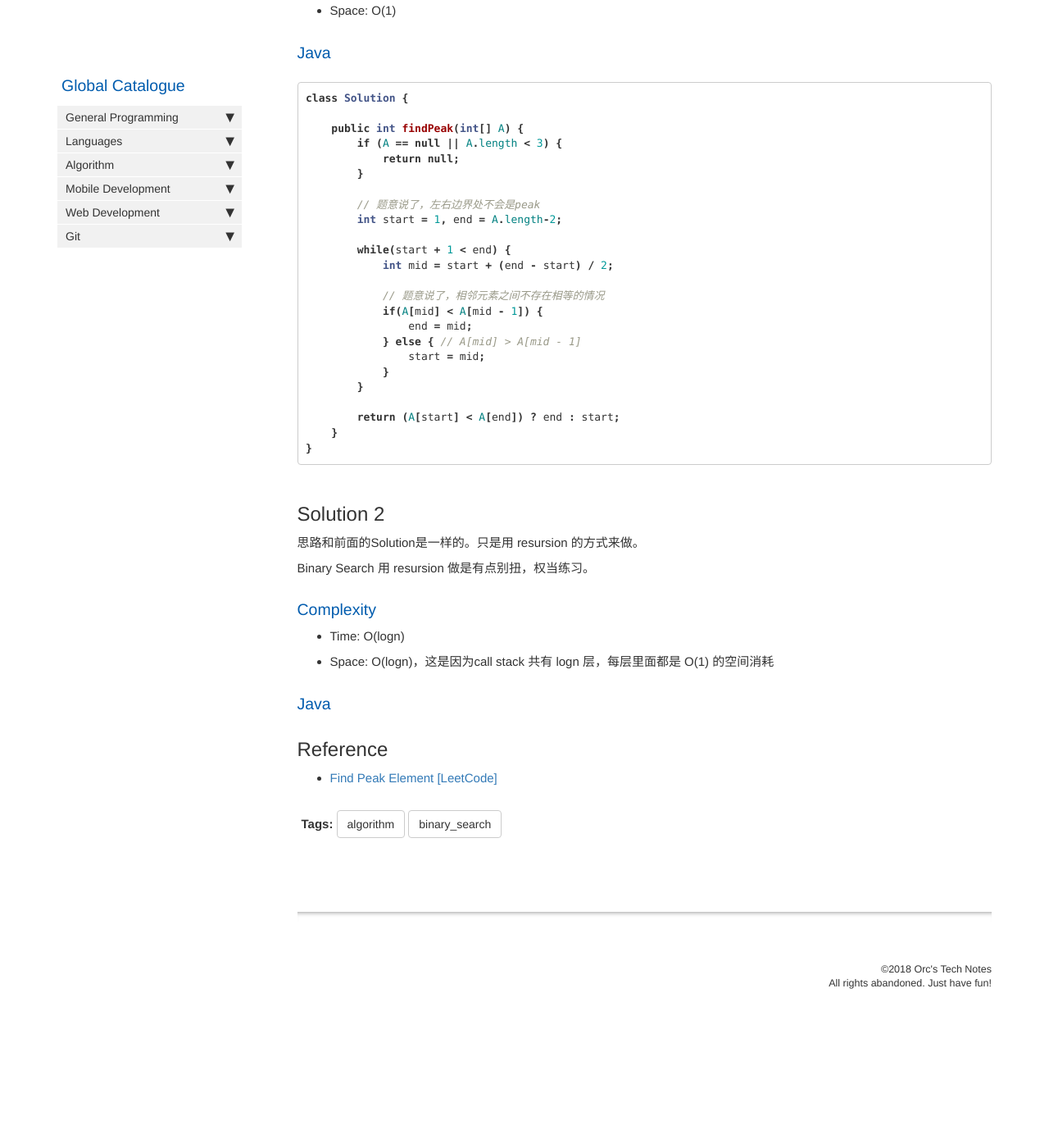
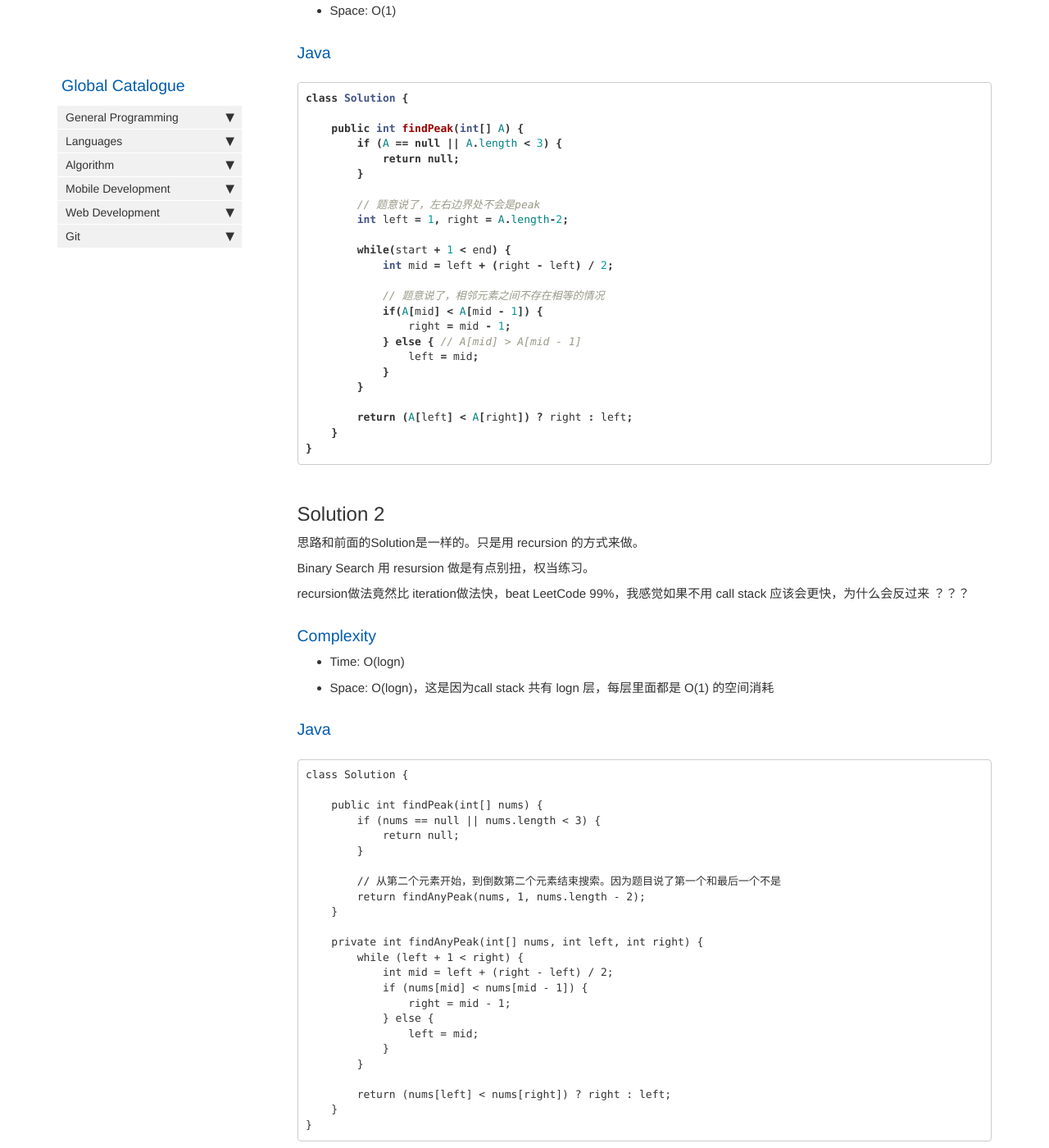
Before and after one commit to HungryOrc/hungryorc.github.io, a Jekyll site: the page built from pages/algorithm/algorithm_find_peak_in_array_local.md, in a window 1280 px wide and 1400 px high, scrolled down 776 px. Shown: the whole window at 82% size. Built offline with Jekyll 4.4.1, drawn with Linux system fonts in a browser that asks for light colours; nearby versions of some CDN libraries; comment, search, counter and statistics services are not loaded; before the commit the page ends 2035 px from its top, so only the background shows below that.

Commit message:
Update algorithm_find_peak_in_array_local.md

````diff
--- a/pages/algorithm/algorithm_find_peak_in_array_local.md
+++ b/pages/algorithm/algorithm_find_peak_in_array_local.md
@@ -41,34 +41,62 @@ class Solution {
         }
 
         // 题意说了，左右边界处不会是peak
-        int start = 1, end = A.length-2;
+        int left = 1, right = A.length-2;
 
         while(start + 1 < end) {
-            int mid = start + (end - start) / 2;
+            int mid = left + (right - left) / 2;
 
             // 题意说了，相邻元素之间不存在相等的情况
             if(A[mid] < A[mid - 1]) {
-                end = mid;
+                right = mid - 1;
             } else { // A[mid] > A[mid - 1]
-                start = mid;
+                left = mid;
             }
         }
 
-        return (A[start] < A[end]) ? end : start;
+        return (A[left] < A[right]) ? right : left;
     }
 }
 ```
 
 ## Solution 2
-思路和前面的Solution是一样的。只是用 resursion 的方式来做。
+思路和前面的Solution是一样的。只是用 recursion 的方式来做。
 
 Binary Search 用 resursion 做是有点别扭，权当练习。
+
+recursion做法竟然比 iteration做法快，beat LeetCode 99%，我感觉如果不用 call stack 应该会更快，为什么会反过来 ？？？
 
 ### Complexity
 * Time: O(logn)
 * Space: O(logn)，这是因为call stack 共有 logn 层，每层里面都是 O(1) 的空间消耗
 
 ### Java
+```
+class Solution {
+
+    public int findPeak(int[] nums) {
+        if (nums == null || nums.length < 3) {
+            return null;
+        }
+
+        // 从第二个元素开始，到倒数第二个元素结束搜索。因为题目说了第一个和最后一个不是
+        return findAnyPeak(nums, 1, nums.length - 2);
+    }
+
+    private int findAnyPeak(int[] nums, int left, int right) {
+        while (left + 1 < right) {
+            int mid = left + (right - left) / 2;
+            if (nums[mid] < nums[mid - 1]) {
+                right = mid - 1;
+            } else {
+                left = mid;
+            }
+        }
+
+        return (nums[left] < nums[right]) ? right : left;
+    }
+}
+```
 
 ## Reference
 * [Find Peak Element [LeetCode]](https://leetcode.com/problems/find-peak-element/description/)
````
